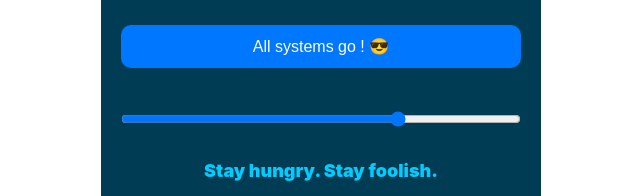
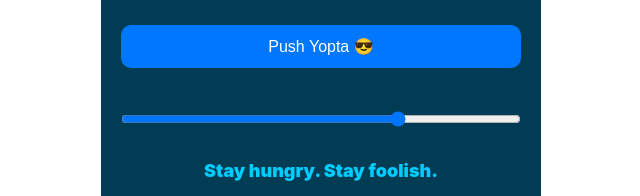
Before and after one commit to withoutus/miniapp, a plain HTML site: page index.html in a window 1280 px wide. Shown: the part 434-630 px from the top of the page, 319-959 px from the left. Drawn offline with Linux system fonts and the light colour scheme; a script that the page names is missing.

Commit message:
Update index.html

```diff
--- a/index.html
+++ b/index.html
@@ -93,7 +93,7 @@
         <h1>Welcome to first telegram mini-app radio station</h1>
         <label><p><img src="junglist.gif"></p>We listen the very best music!</label>
         <p>
-        <button id="play-pause">All systems go ! 😎</button>
+        <button id="play-pause">Push Yopta 😎</button>
 
         <div>
 
@@ -182,4 +182,5 @@
 
 
 </body>
+
 </html>
```
